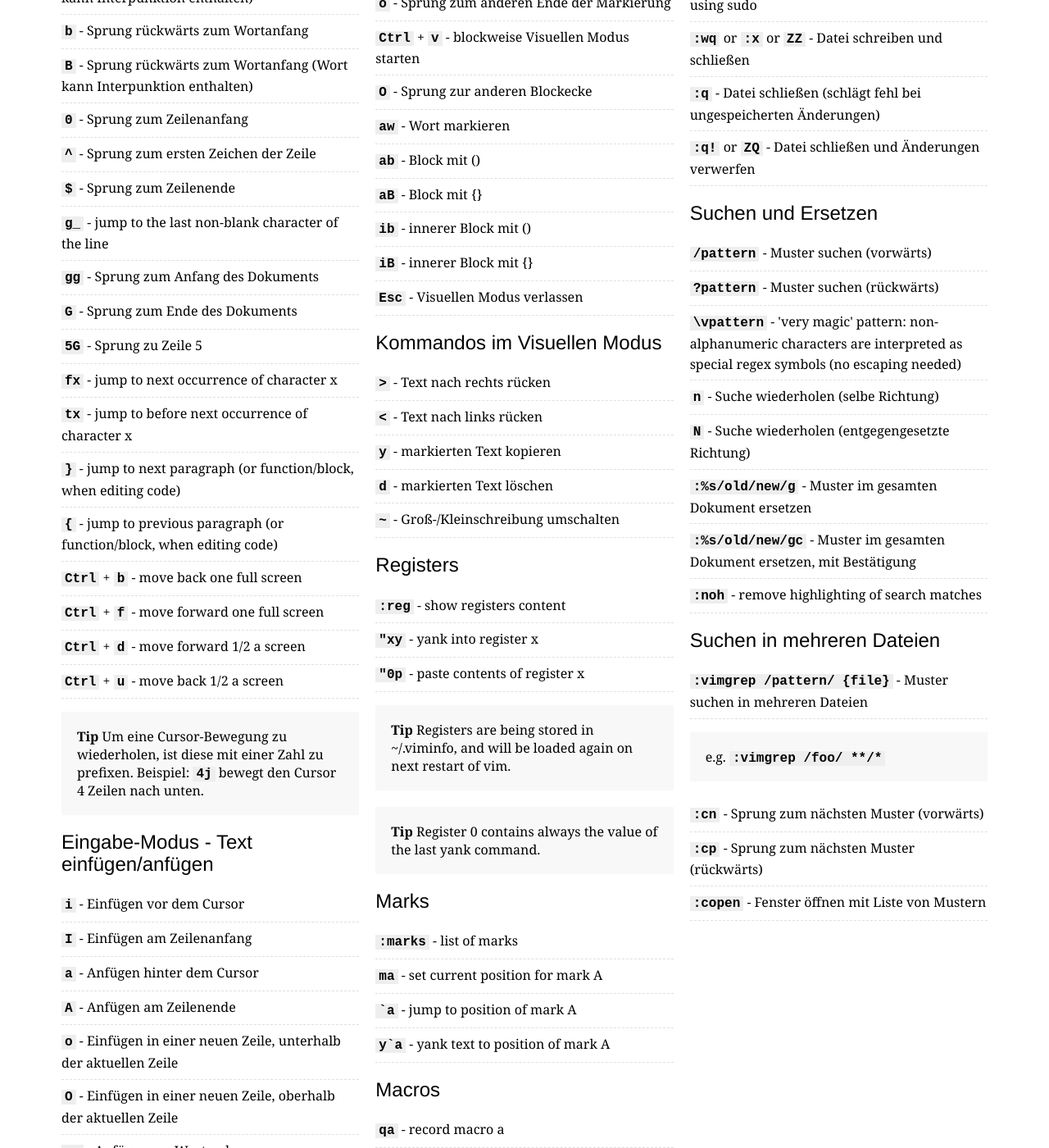
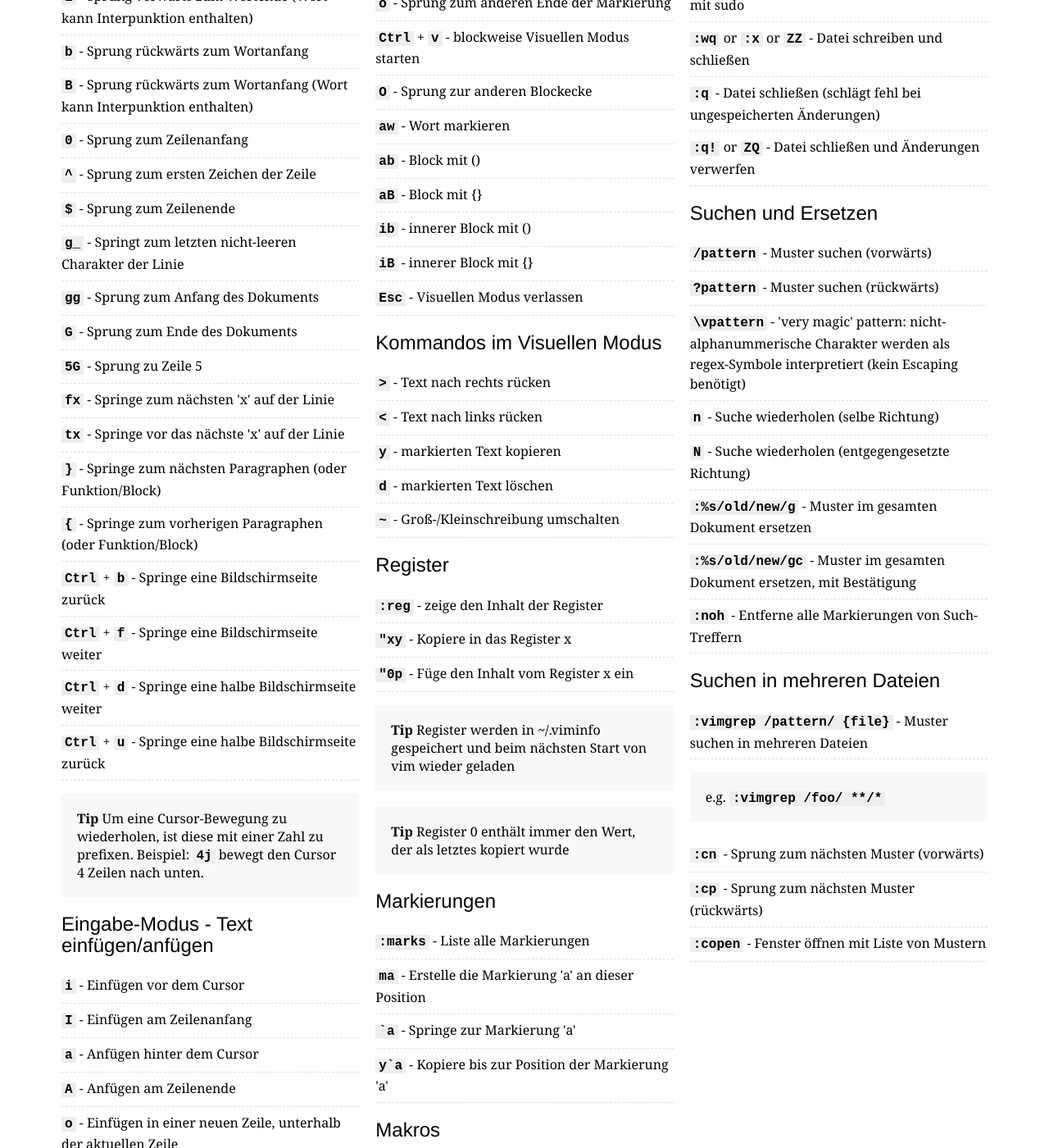
Before and after one commit to rtorr/vim-cheat-sheet, a Jekyll site: the page built from lang/de_de/index.html, in a window 1280 px wide and 1400 px high, scrolled down 871 px. Shown: the whole window at 82% size. Built offline with Jekyll 4.4.1, drawn with Linux system fonts in a browser that asks for light colours; some of the changed text lies outside the part shown.

Commit message:
Added missing german translations

```diff
--- a/lang/de_de/index.html
+++ b/lang/de_de/index.html
@@ -3,6 +3,14 @@ layout: page
 title: Deutsch
 permalink: /lang/de_de/
 lang: "de_de"
+
+global:
+  title: "Global"
+  commands:
+    helpForKeyword: "Öffnet die Hilfe für das Stichwort"
+    openFile: "Öffnet die Datei"
+    saveAsFile: "Speichern als..."
+    closePane: "Schliesst das aktuelle Panel"
 
 cursorMovement:
   title: "Cursor-Bewegungen"
@@ -20,9 +28,18 @@ cursorMovement:
     zero: "Sprung zum Zeilenanfang"
     caret: "Sprung zum ersten Zeichen der Zeile"
     dollar: "Sprung zum Zeilenende"
+    g_: "Springt zum letzten nicht-leeren Charakter der Linie"
     gg: "Sprung zum Anfang des Dokuments"
     G: "Sprung zum Ende des Dokuments"
     fiveG: "Sprung zu Zeile 5"
+    fx: "Springe zum nächsten 'x' auf der Linie"
+    tx: "Springe vor das nächste 'x' auf der Linie"
+    closeCurlyBrace: "Springe zum nächsten Paragraphen (oder Funktion/Block)"
+    openCurlyBrace: "Springe zum vorherigen Paragraphen (oder Funktion/Block)"
+    CtrlPlusb: "Springe eine Bildschirmseite zurück"
+    CtrlPlusf: "Springe eine Bildschirmseite weiter"
+    CtrlPlusu: "Springe eine halbe Bildschirmseite zurück"
+    CtrlPlusd: "Springe eine halbe Bildschirmseite weiter"
   tip: "Um eine Cursor-Bewegung zu wiederholen, ist diese mit einer Zahl zu prefixen. Beispiel: <kbd>4j</kbd> bewegt den Cursor 4 Zeilen nach unten."
 
 insertMode:
@@ -76,6 +93,31 @@ visualCommands:
     d: "markierten Text löschen"
     tilde: "Groß-/Kleinschreibung umschalten"
 
+registers:
+  title: "Register"
+  commands:
+    show: "zeige den Inhalt der Register"
+    pasteRegisterX: "Füge den Inhalt vom Register x ein"
+    yankIntoRegisterX: "Kopiere in das Register x"
+  tip1: "Register werden in ~/.viminfo gespeichert und beim nächsten Start von vim wieder geladen"
+  tip2: "Register 0 enthält immer den Wert, der als letztes kopiert wurde"
+
+marks:
+  title: "Markierungen"
+  commands:
+    list: "Liste alle Markierungen"
+    currentPositionA: "Erstelle die Markierung 'a' an dieser Position"
+    jumpPositionA: "Springe zur Markierung 'a'"
+    yankToMarkA: "Kopiere bis zur Position der Markierung 'a'"
+  tip: ""
+
+macros:
+  title: "Makros"
+  commands:
+    recordA: "Starte Aufnahme 'a'"
+    stopRecording: "Stoppe die Aufnahme"
+    rerun: "Führe das letzte Makro nochmals aus"
+
 cutAndPaste:
   title: "Kopieren/Auschneiden und Einfügen"
   commands:
@@ -96,6 +138,7 @@ exiting:
   title: "Speichern und Beenden"
   commands:
     colonw: "Datei schreiben, aber nicht schließen"
+    colonwsudo: "Schreibe die aktuelle Datei mit sudo"
     colonwq: "Datei schreiben und schließen"
     colonx: "Datei schreiben und schließen"
     colonq: "Datei schließen (schlägt fehl bei ungespeicherten Änderungen)"
@@ -106,10 +149,12 @@ searchAndReplace:
   commands:
     forwardSlashPattern: "Muster suchen (vorwärts)"
     questionMarkPattern: "Muster suchen (rückwärts)"
+    backslashVpattern: "'very magic' pattern: nicht-alphanummerische Charakter werden als regex-Symbole interpretiert (kein Escaping benötigt)"
     n: "Suche wiederholen (selbe Richtung)"
     N: "Suche wiederholen (entgegengesetzte Richtung)"
     colonPercentForwardSlashOldForwardSlashNewForwardSlashg: "Muster im gesamten Dokument ersetzen"
     colonPercentForwardSlashOldForwardSlashNewForwardSlashgc: "Muster im gesamten Dokument ersetzen, mit Bestätigung"
+    colonnoh: "Entferne alle Markierungen von Such-Treffern"
 
 searchMultipleFiles:
   title: "Suchen in mehreren Dateien"
@@ -125,6 +170,7 @@ workingWithMultipleFiles:
     colone: "Datei im neuen Buffer bearbeiten"
     colonbnext: "zum nächsten Buffer springen"
     colonbprev: "zum vorherigen Buffer springen"
+    colonls: "Alle offenen Buffer auflisten"
     colonbd: "Buffer löschen (Datei schließen)"
     colonsp: "Datei im neuen Buffer bearbeiten und Fenster horizontal teilen"
     colonvsp: "Datei im neuen Buffer bearbeiten und Fenster vertikal teilen"
```
